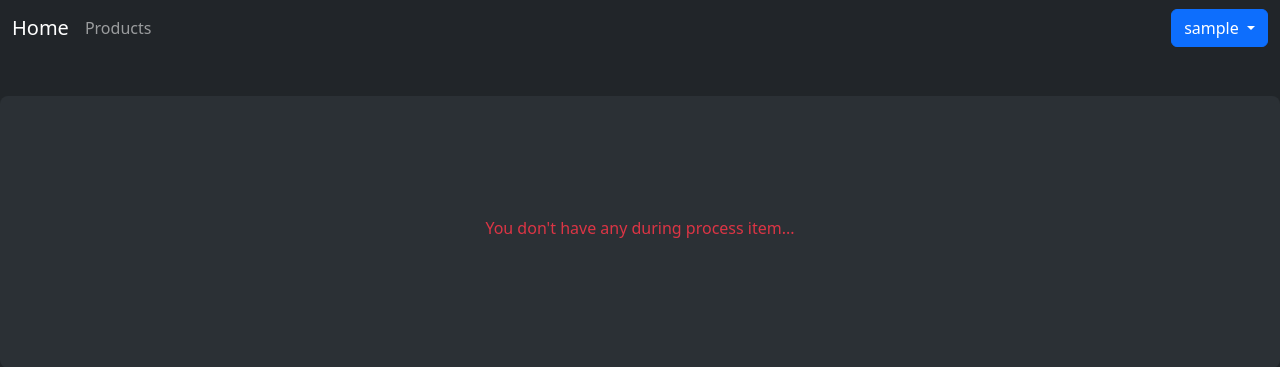
After one commit to MohammadSobhanSt/online-shop, a Django app: page /products/during-process/ in a window 1280 px wide. The commit adds this page. Shown: the top 367 px of the page. Run offline with Django 5.2, Linux system fonts and the light colour scheme; the visitor is signed in with stand-in values (Sample User, id 1); data that the repository does not hold is empty; some libraries are stand-ins or nearby versions.

Commit message:
Added order tracking and what user bought

```diff
--- a/accounts/templates/accounts/profile.html
+++ b/accounts/templates/accounts/profile.html
@@ -10,8 +10,8 @@
               Order Tracking
           </button>
           <ul class="dropdown-menu">
-            <li><a class="dropdown-item text-warning" href="#">During Process</a></li>
-            <li><a class="dropdown-item text-success" href="#">Bought</a></li>
+            <li><a class="dropdown-item text-warning" href="{% url 'products:during-process' %}">During Process</a></li>
+            <li><a class="dropdown-item text-success" href="{% url 'products:completed-process' %}">Completed</a></li>
           </ul>
         </div>
         <a class="btn btn-success" href="#">Favorites <i class="far fa-heart"></i></a>
--- /dev/null
+++ b/products/templates/products/during_process.html
@@ -0,0 +1,32 @@
+{% extends 'base.html' %}
+{% load static %}
+
+{% block title %} During Process List {% endblock %}
+
+{% block content %}
+
+    <div class="container mt-4">
+        <div class="row">
+            {% for item in items %}
+                <div class="col-md-4 col-lg-3 mb-4">
+                    <div class="card h-100" style="width: 18rem;">
+                        <a href="{% url 'products:buy-confirm' item.product.slug %}"><img src="{{ item.product.cover.url }}" class="card-img-top" alt="{{ item.product.tag }}" style="height: 200px; object-fit: cover;"></a>
+                        <div class="card-body d-flex flex-column">
+                            <a href="{% url 'products:buy-confirm' item.product.slug %}"><h5 class="card-title">{{ item.product.name }}</h5></a>
+                            <p class="card-text flex-grow-1">{{ item.product.description|truncatewords:10 }}</p>
+                            <div class="mt-auto">
+                                <p><strong>You paid: {{ item.total_amount }} IRT</strong></p>
+                                <p><strong>You bought {{ item.quantity_user_want }} of this item.</strong></p>
+                                <strong>Payment date:</strong><br><p class="text-info">{{ item.bought_at }}</p>
+                                <p class="text-info">{{ item.bought_at|timesince }} ago.</p>
+                            </div>
+                        </div>
+                    </div>
+                </div>
+            {% empty %}
+                <p class="text-danger text-center">You don't have any during process item...</p>
+            {% endfor %}
+        </div>
+    </div>
+
+{% endblock %}
--- a/products/urls.py
+++ b/products/urls.py
@@ -6,4 +6,6 @@ app_name = 'products'
 urlpatterns = [
     path('all/', views.ProductListView.as_view(), name="all-products"),
     path('confirm/<slug:product_slug>/', views.BuyConfirmationView.as_view(), name="buy-confirm"),
+    path('during-process/', views.DuringProcessView.as_view(), name="during-process"),
+    path('completed-process/', views.CompletedProcessView.as_view(), name="completed-process"),
 ]
--- a/products/views.py
+++ b/products/views.py
@@ -11,7 +11,7 @@ class ProductListView(View):
     template_name = 'products/product_list.html'
 
     def get(self, request):
-        products = Product.objects.all()
+        products = Product.objects.all().order_by("-product_count")
         return render(request, self.template_name, {'products':products})
 
 
@@ -22,6 +22,7 @@ class BuyConfirmationView(LoginRequiredMixin, View):
     def dispatch(self, request, *args, **kwargs):
         product = get_object_or_404(Product, slug=kwargs['product_slug'])
         if product.product_count == 0:
+            messages.info(request, "Product is no more available...", "info")
             return redirect('products:all-products')
 
         return super().dispatch(request, *args, **kwargs)
@@ -51,7 +52,8 @@ class BuyConfirmationView(LoginRequiredMixin, View):
                     buyer=request.user,
                     product=product,
                     quantity_user_want=quantity_user_want,
-                    total_amount=total_amount
+                    total_amount=total_amount,
+                    during_process=True
                 )
 
                 product.reduce_stock(quantity_user_want)
@@ -66,3 +68,19 @@ class BuyConfirmationView(LoginRequiredMixin, View):
 
         messages.error(request, "There was an error during process.", "danger")
         return render(request, self.template_name, {'form': form, 'product': product})
+
+
+class DuringProcessView(LoginRequiredMixin, View):
+    template_name = "products/during_process.html"
+
+    def get(self, request):
+        items = Purchase.objects.filter(buyer=request.user, during_process=True).order_by('-bought_at')
+        return render(request, self.template_name, {"items":items})
+
+
+class CompletedProcessView(LoginRequiredMixin, View):
+    template_name = "products/completed_process.html"
+
+    def get(self, request):
+        items = Purchase.objects.filter(buyer=request.user, during_process=False).order_by('-bought_at')
+        return render(request, self.template_name, {"items":items})
```
Also changed, not shown: products/models.py (+9 -6 lines), products/templates/products/buy_confirmation.html (+26 -13 lines), products/templates/products/completed_process.html (added, +31 -0 lines).
